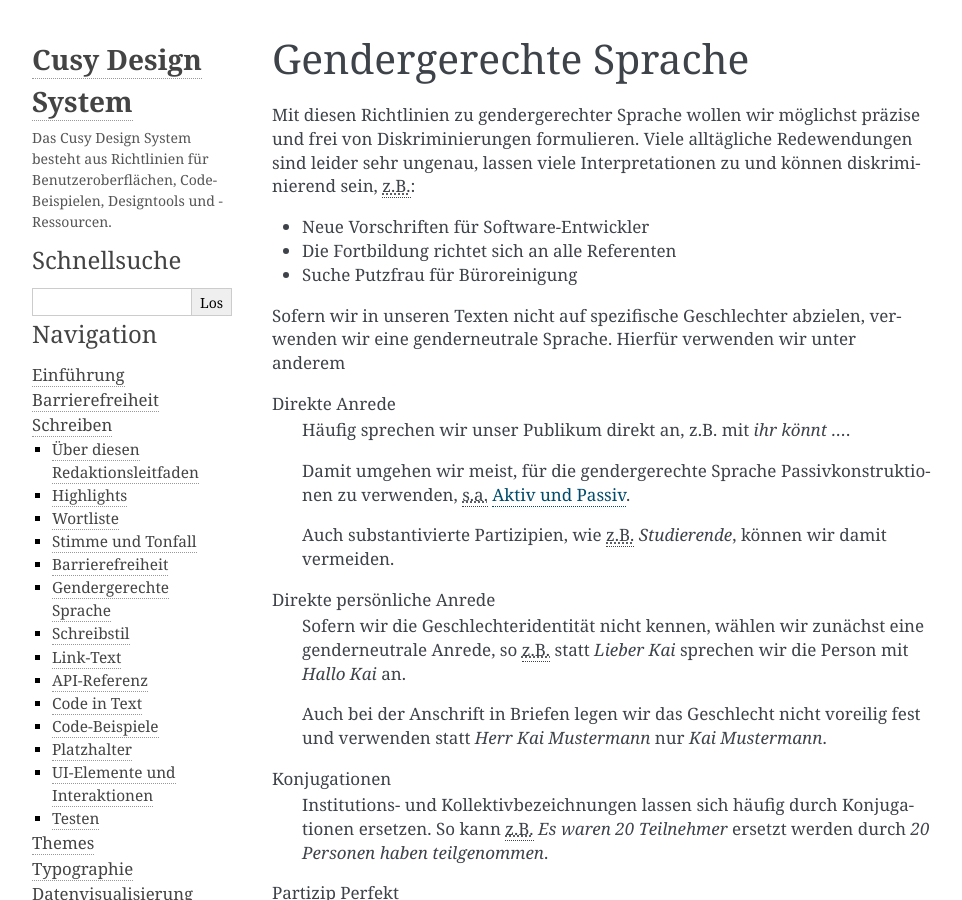
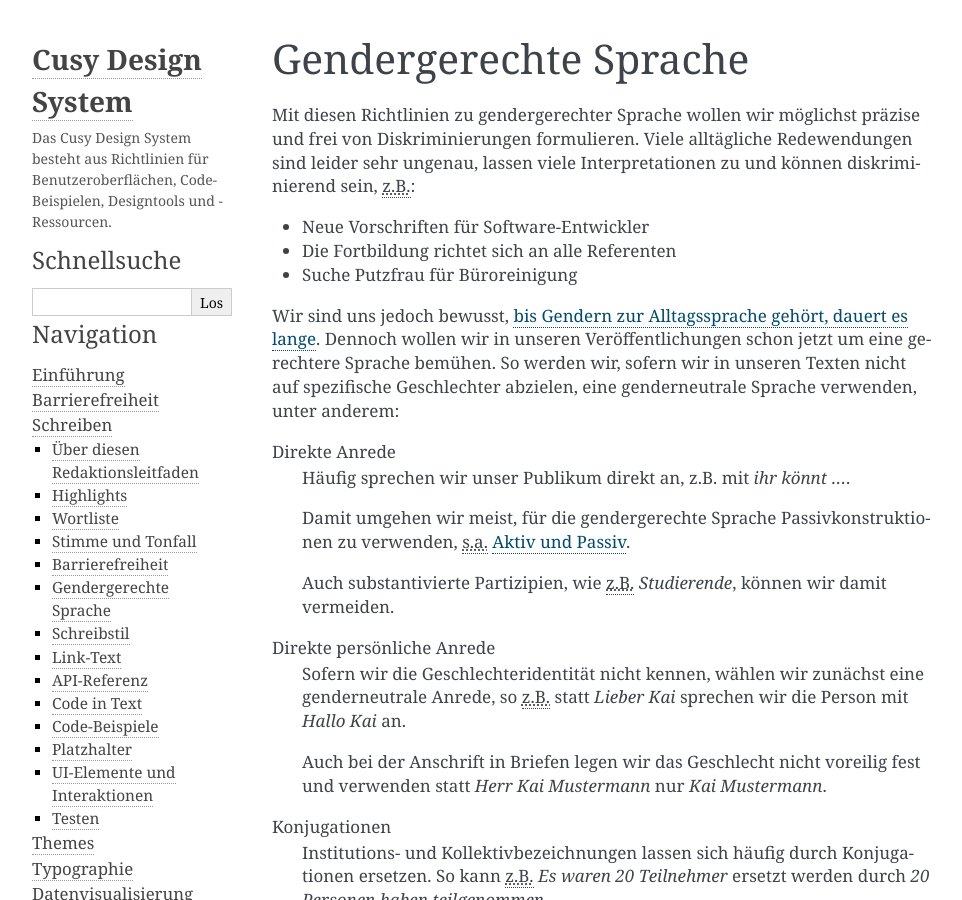
Before and after one commit to cusyio/cusy-design-system, a Sphinx documentation site: the page built from docs/writing/gender.rst, in a window 1280 px wide and 900 px high. Shown: the whole window, without its empty margins (148-1110 px from the left). Built offline with Sphinx 7.4.7, drawn with Linux system fonts in a browser that asks for light colours.

Commit message:
Link to »Sprachwandel beim Gendern braucht 20 Jahre«

```diff
--- a/docs/writing/gender.rst
+++ b/docs/writing/gender.rst
@@ -10,8 +10,13 @@ sein, :abbr:`z.B. (zum Beispiel)`:
 * Die Fortbildung richtet sich an alle Referenten
 * Suche Putzfrau für Büroreinigung
 
-Sofern wir in unseren Texten nicht auf spezifische Geschlechter abzielen,
-verwenden wir eine genderneutrale Sprache. Hierfür verwenden wir unter anderem
+Wir sind uns jedoch bewusst, `bis Gendern zur Alltagssprache gehört, dauert es
+lange
+<https://www.genderleicht.de/sprachwandel-beim-gendern-braucht-20-jahre/>`_.
+Dennoch wollen wir in unseren Veröffentlichungen schon jetzt um eine gerechtere
+Sprache bemühen. So werden wir, sofern wir in unseren Texten nicht auf
+spezifische Geschlechter abzielen, eine genderneutrale Sprache verwenden, unter
+anderem:
 
 Direkte Anrede
     Häufig sprechen wir unser Publikum direkt an, z.B. mit *ihr könnt …*.
```
